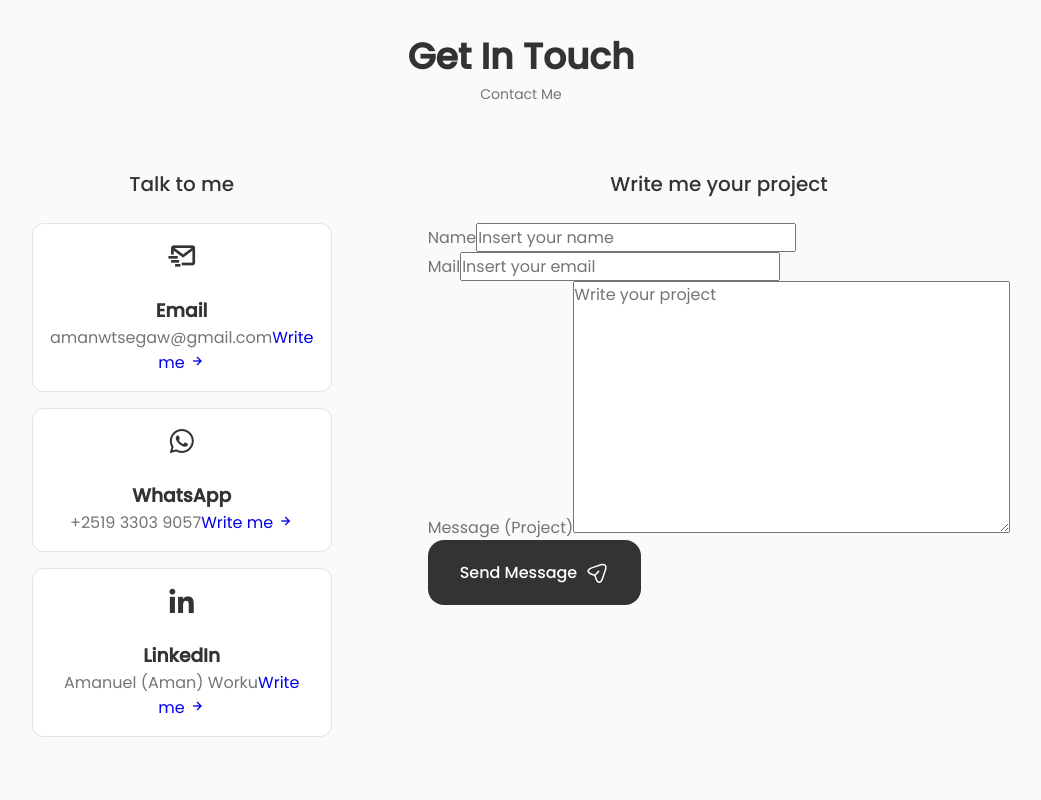
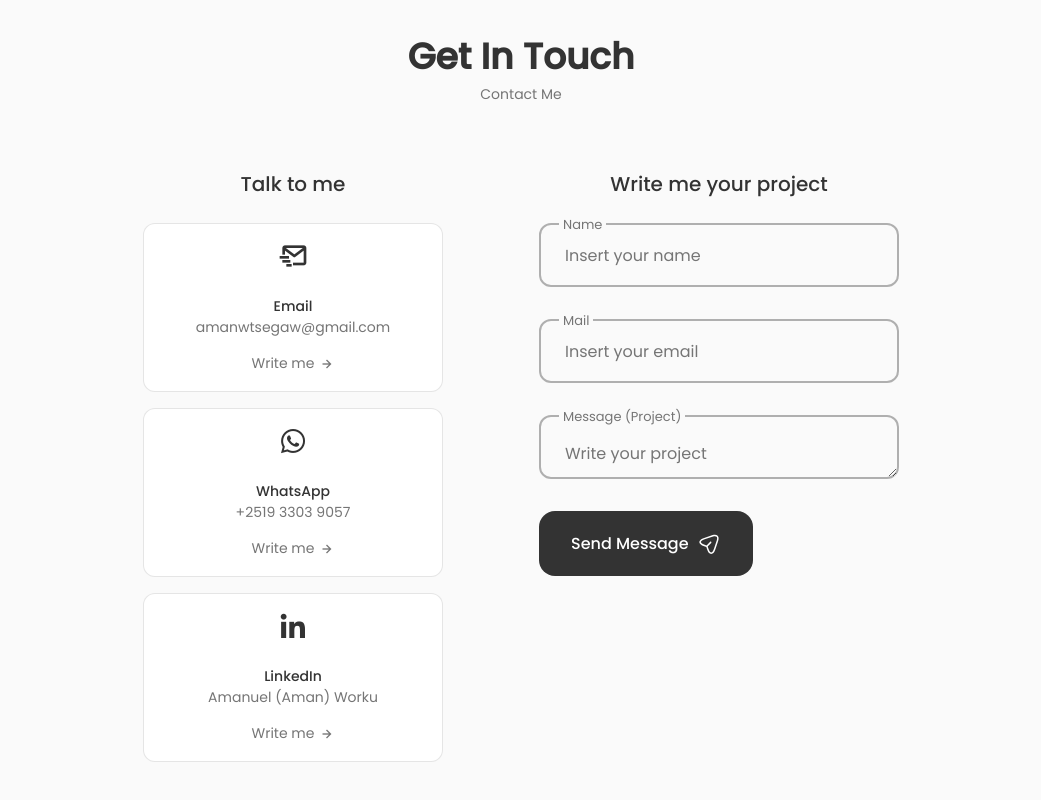
Before and after one commit to AmanWorku/AmanWorku.github.io, a React (Create React App) app: page / in a window 1280 px wide. Shown: the part 4020-4820 px from the top of the page, without its empty margins (119-1160 px from the left). Built offline with nearby package versions, Linux system fonts and the light colour scheme.

Commit message:
Style the form

```diff
--- a/src/components/contact/Contact.jsx
+++ b/src/components/contact/Contact.jsx
@@ -16,15 +16,14 @@ const Contact = () => {
                     <h3 className="contact__card-title">Email</h3>
                     <span className="contact__card-data">amanwtsegaw@gmail.com</span>
 
-                    <a href="mailto:amanwtsegaw@gmail.com" className="contact__button">Write me {" "}<i className="bx bx-right-arrow-alt contact __button-icon"></i></a>
+                    <a href="mailto:amanwtsegaw@gmail.com" className="contact__button">Write me {" "}<i className="bx bx-right-arrow-alt contact__button-icon"></i></a>
                 </div>
                 <div className="contact__card">
                     <i className="bx bxl-whatsapp contact__card-icon"></i>
                     <h3 className="contact__card-title">WhatsApp</h3>
                     <span className="contact__card-data">+2519 3303 9057</span>
 
-                    <a href="https://api.whatsapp.com/send?phone=251933039057&text=Hello, more information!"
-                    className="contact_button">Write me {" "}<i className="bx bx-right-arrow-alt contact __button-icon"></i></a>
+                    <a href="https://api.whatsapp.com/send?phone=251933039057&text=Hello, more information!" className="contact__button">Write me {" "}<i className="bx bx-right-arrow-alt contact__button-icon"></i></a>
                 </div>
                 <div className="contact__card">
                     <i className="bx bxl-linkedin contact__card-icon"></i>
@@ -32,7 +31,7 @@ const Contact = () => {
                     <span className="contact__card-data">Amanuel (Aman) Worku</span>
 
                     <a href="https://www.linkedin.com/in/aman-worku-tsegaw/"
-                    className="contact_button">Write me {" "}<i className="bx bx-right-arrow-alt contact __button-icon"></i></a>
+                    className="contact__button">Write me {" "}<i className="bx bx-right-arrow-alt contact__button-icon"></i></a>
                 </div>
             </div>
         </div>
--- a/src/components/contact/contact.css
+++ b/src/components/contact/contact.css
@@ -31,3 +31,70 @@
     color: var(--title-color);
     margin-bottom: var(--mb-1-5);
 }
+
+.contact__card-title,
+.contact__card-data {
+    font-size: var(--small-font-size);
+}
+
+.contact__card-title {
+    font-weight: var(--font-medium);
+}
+
+.contact__card-data {
+    display: block;
+    margin-bottom: var(--mb-0-75);
+}
+
+.contact__button {
+    color: var(--text-color);
+    font-size: var(--small-font-size);
+    display: inline-flex;
+    align-items: center;
+    justify-content: center;
+    column-gap: 0.25rem;
+}
+
+.contact__button-icon {
+    font-size: 1rem;
+    transition: 0.3s;
+}
+
+.contact__button:hover .contact__button-icon {
+    transform: translateX(0.25rem);
+}
+
+.contact__form {
+    width: 360px;
+}
+
+.contact__form-div {
+    position: relative;
+    margin-bottom: var(--mb-2);
+    height: 4rem;
+}
+
+.contact__form-input {
+    position: absolute;
+    top: 0;
+    left: 0;
+    width: 100%;
+    height: 100%;
+    border: 2px solid rgba(0, 0, 0, 0.3);
+    background: none;
+    color: var(--text-color);
+    outline: none;
+    border-radius: 0.75rem;
+    padding: 1.5rem;
+    z-index: 1;
+}
+
+.contact__form-tag {
+    position: absolute;
+    top: -0.75rem;
+    left: 1.25rem;
+    font-size: var(--smaller-font-size);
+    padding: 0.25rem;
+    background-color: var(--body-color);
+    z-index: 10;
+}
```
